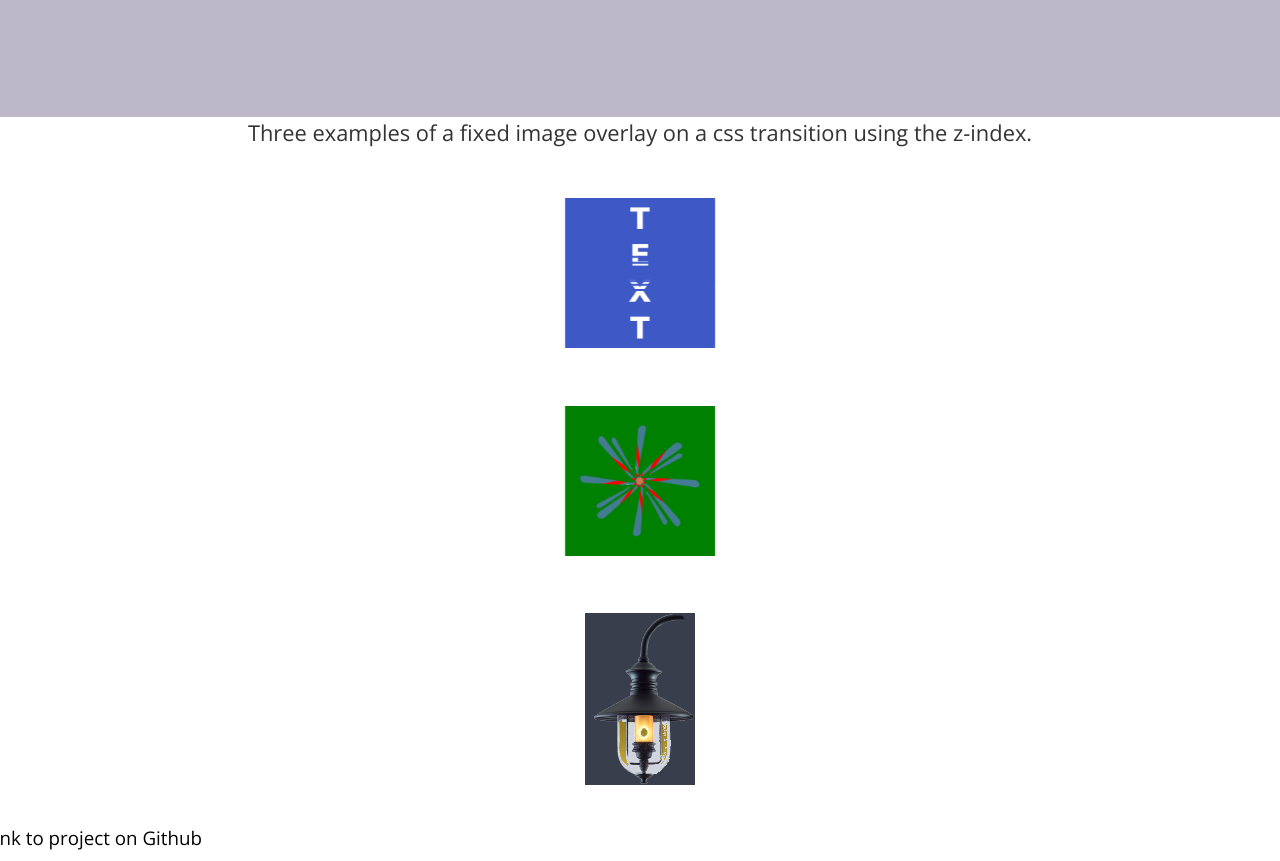
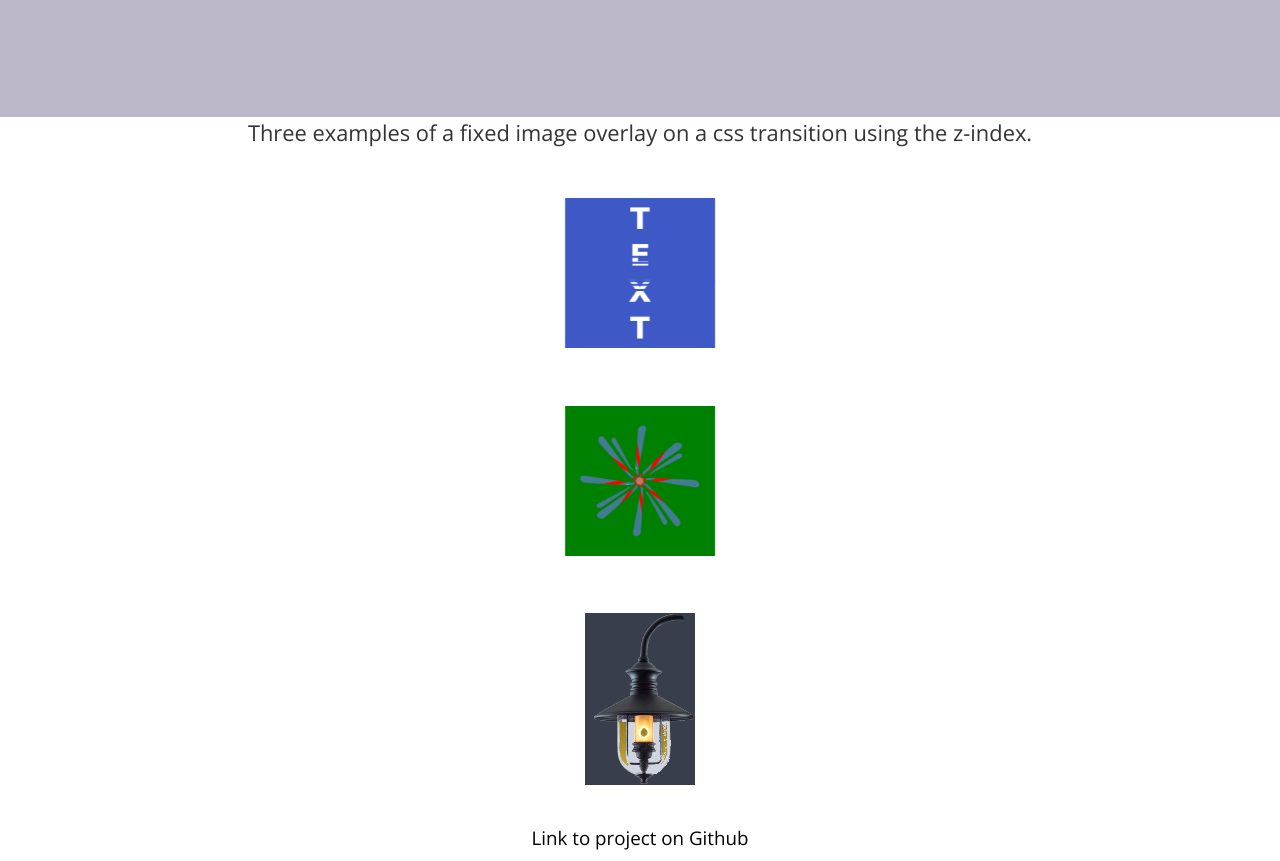
Before and after one commit to jcalcina/three-transforms, a plain HTML site: page index.html in a window 1280 px wide. Drawn offline with nearby package versions, Linux system fonts and the light colour scheme.

Commit message:
update final html

```diff
--- a/index.html
+++ b/index.html
@@ -78,7 +78,7 @@
   </div><!--/carousel-inner -->
 
 </div><!--/col12 -->
-<a class="linkto cen" href="https://github.com/jcalcina/three-transforms">Link to project on Github</a></p>
+<div class="cen"><a class="linkto" href="https://github.com/jcalcina/three-transforms">Link to project on Github</a></p></div>
 
 </div> <!-- whitebox -->
 
```
